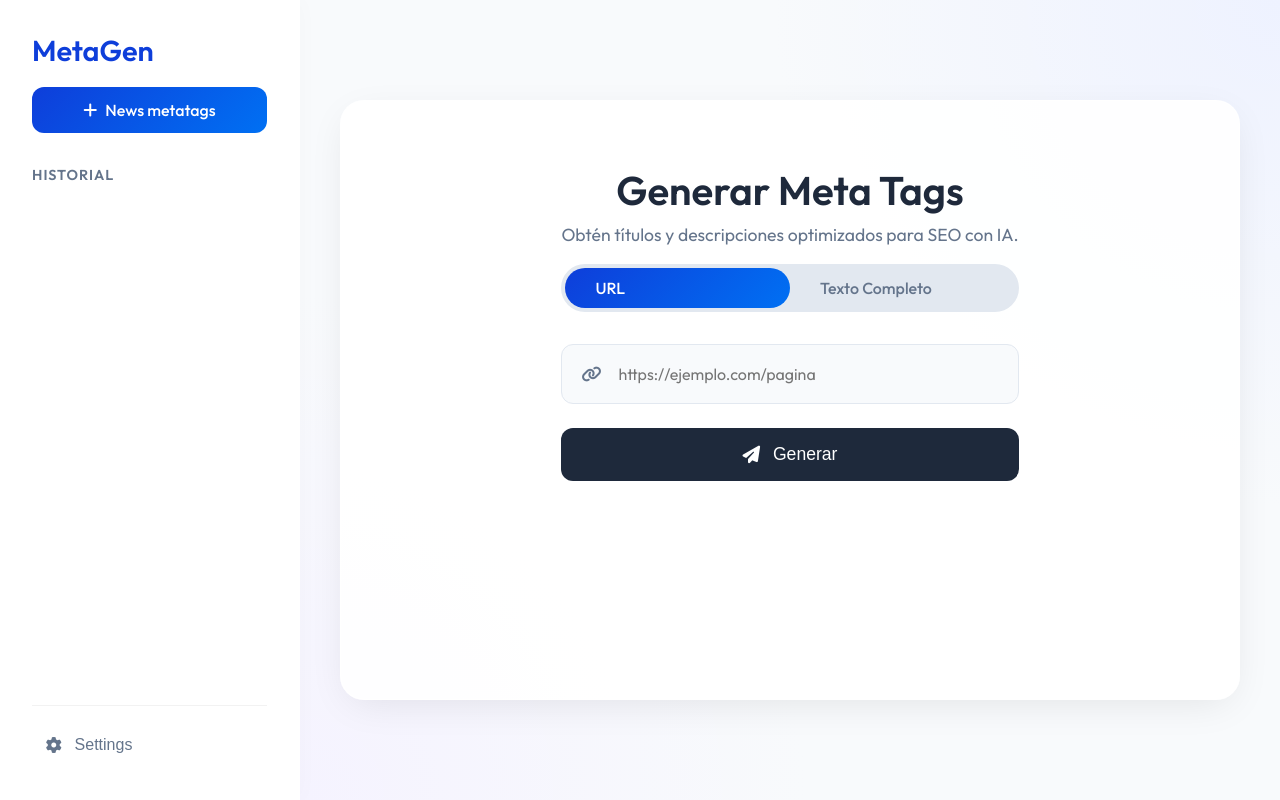
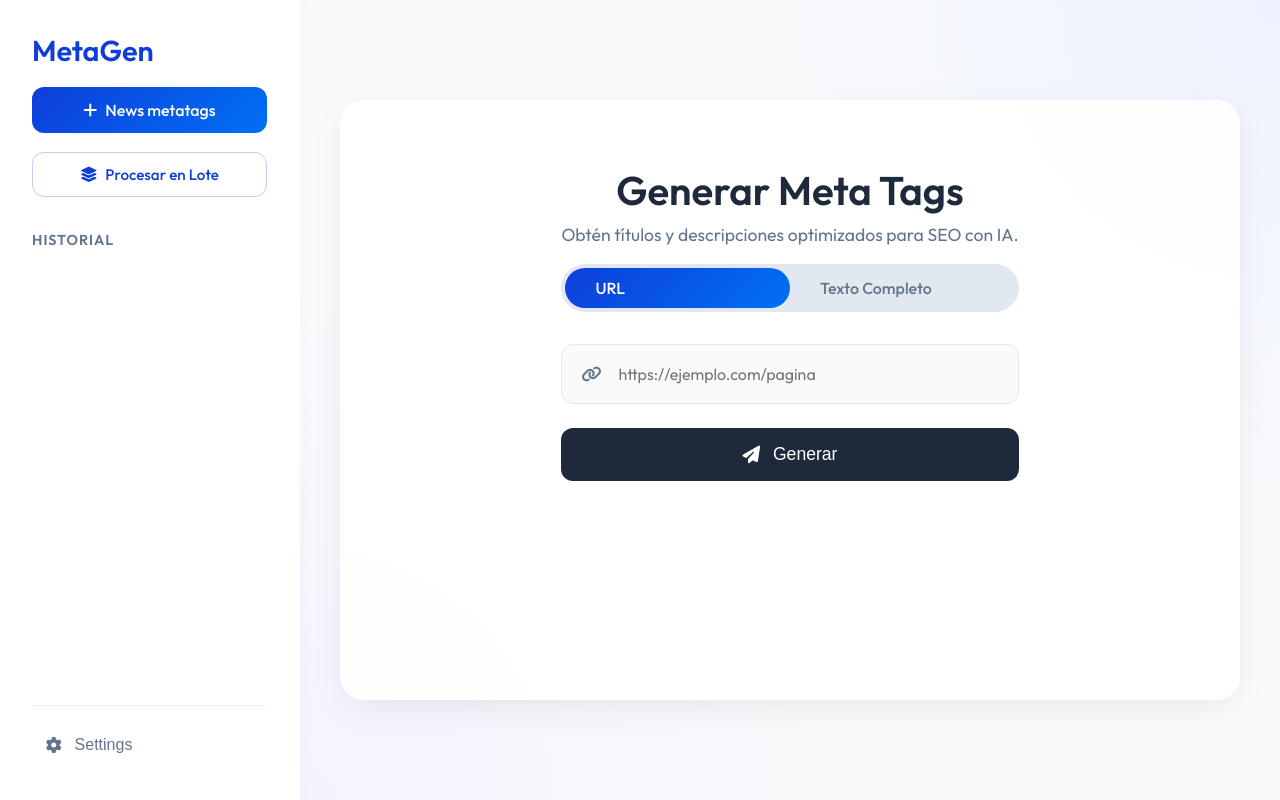
Before and after one commit to Oscar131-maker/Meta-Gen, a plain HTML site: page dev/frontend/index.html in a window 1280 px wide. Drawn offline with Linux system fonts and the light colour scheme; no server answers.

Commit message:
Fix missing btn-bulk trigger button and sidebar id in index.html

```diff
--- a/dev/frontend/index.html
+++ b/dev/frontend/index.html
@@ -13,13 +13,17 @@
 <body>
     <div class="app-container">
         <!-- Sidebar -->
-        <aside class="sidebar glass">
+        <aside class="sidebar glass" id="sidebar">
             <div class="brand">
                 <h1>MetaGen</h1>
             </div>
 
             <button id="btn-new" class="btn-primary-gradient">
                 <i class="fas fa-plus"></i> News metatags
+            </button>
+
+            <button id="btn-bulk" class="btn-secondary-outline">
+                <i class="fas fa-layer-group"></i> Procesar en Lote
             </button>
 
             <div class="history-section">
```
